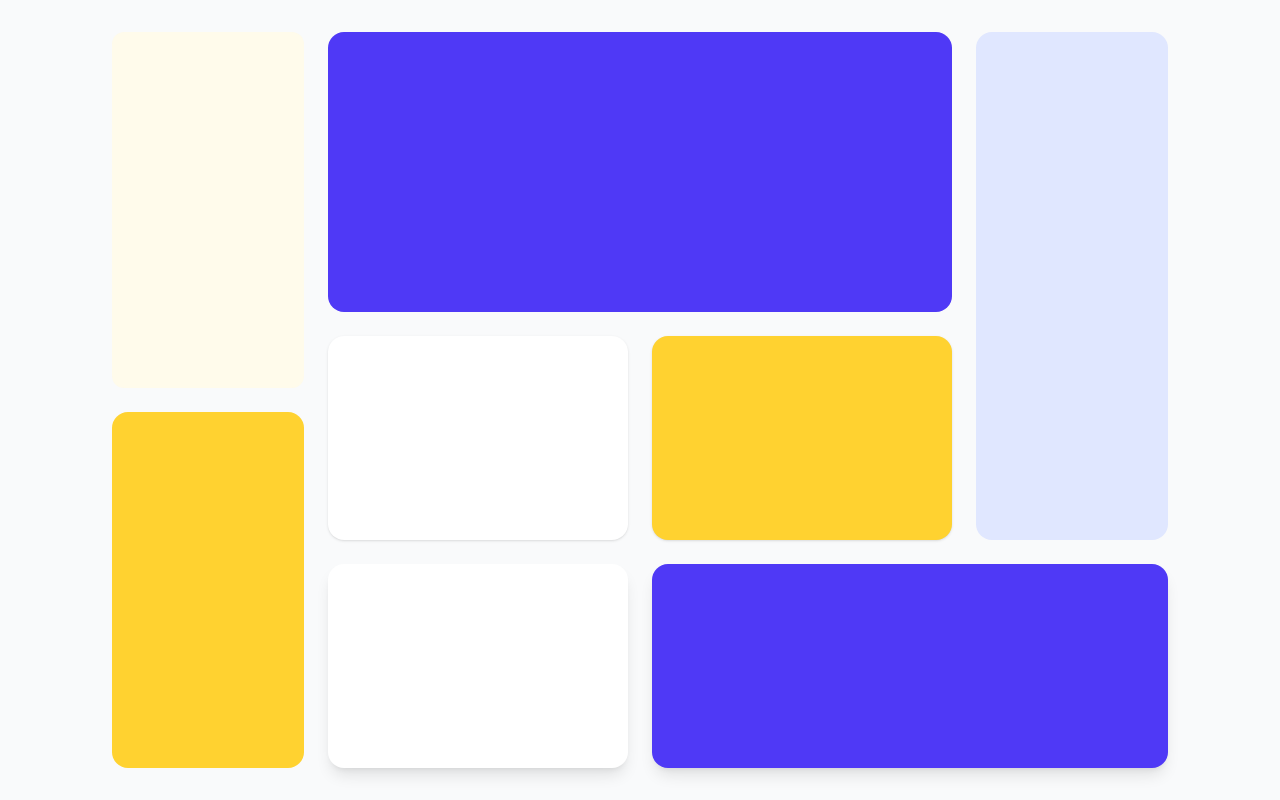
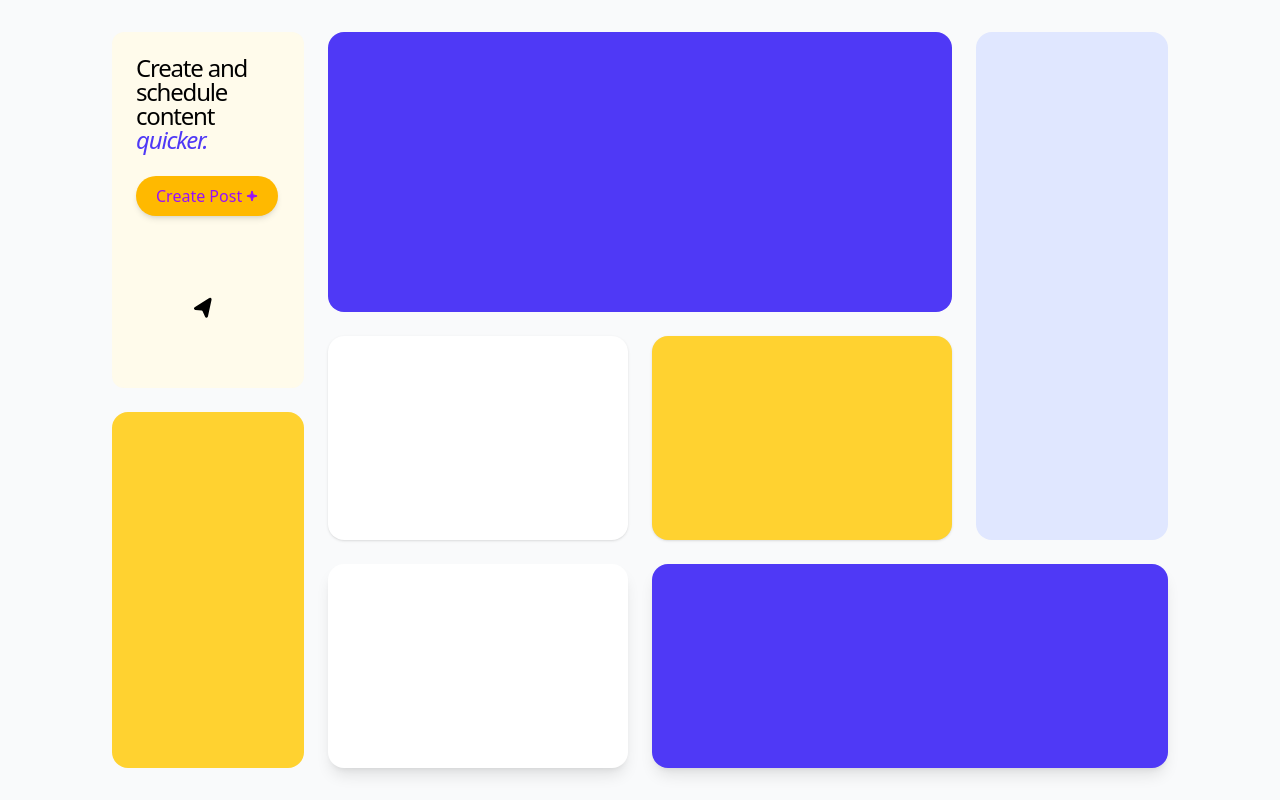
Before and after one commit to mwangaza12/technical_test, a React (Vite) app: page / in a window 1280 px wide. Built offline with nearby package versions, Linux system fonts and the light colour scheme.

Commit message:
added section 1 contents

```diff
--- a/src/App.tsx
+++ b/src/App.tsx
@@ -1,4 +1,6 @@
 import './index.css'
+import { Sparkle, MousePointer2 } from 'lucide-react'
+
 
 function App() {
 
@@ -6,9 +8,16 @@ function App() {
     <div className="flex h-screen w-full justify-center items-center bg-gray-50">
       <div className="grid grid-cols-10 grid-rows-10 gap-6 h-full w-full px-12 py-8 m-16">
 
-        {/* Section 1: Create and schedule content */}
-        <div className="col-span-2 row-span-5 bg-amber-50 rounded-xl p-6 relative">
-
+       {/* Section 1: Create and schedule content */}
+       <div className="col-span-2 row-span-5 bg-amber-50 rounded-xl p-6 relative">
+          <h2 className="text-2xl font-normal mb-3 tracking-tighter leading-6">Create and schedule <br /> content <br /><span className="italic text-indigo-600">quicker.</span></h2>
+          <button className="bg-amber-400 px-5 py-2 rounded-full mt-6 font-medium flex items-center shadow-md hover:bg-amber-500 transition-colors text-purple-600">
+            Create Post
+            <Sparkle className='size-4 pl-1 fill-purple-600'/>
+          </button>
+          <div className="absolute bottom-23 right-28">
+            <MousePointer2 className='absolute rotate-80 fill-black'/>
+          </div>
         </div>
 
         {/* Section 2: Hero banner */}
```
